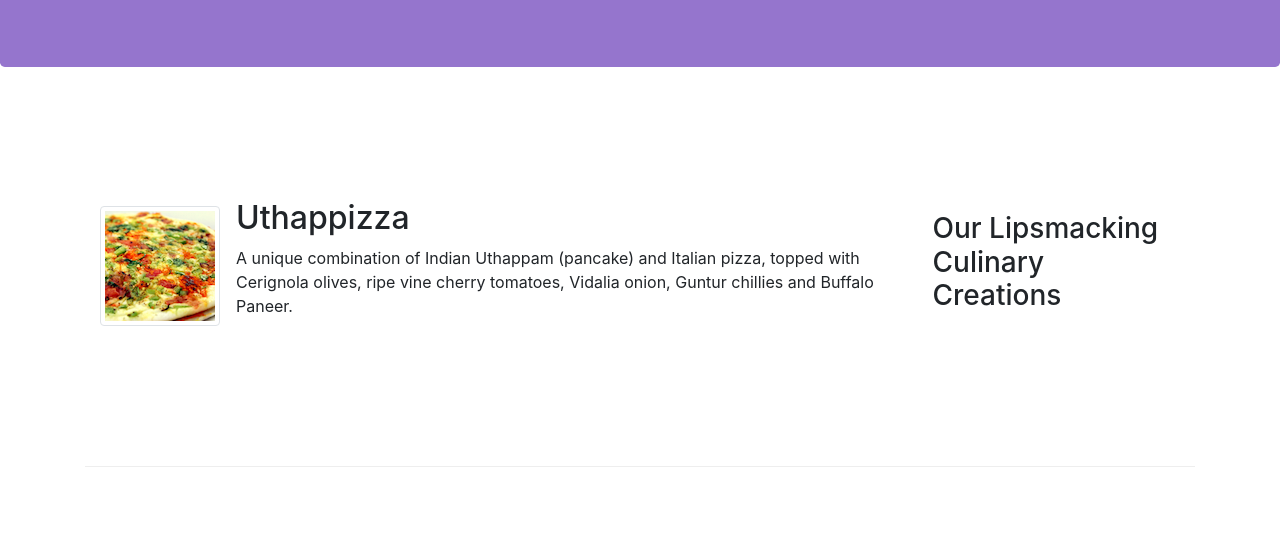
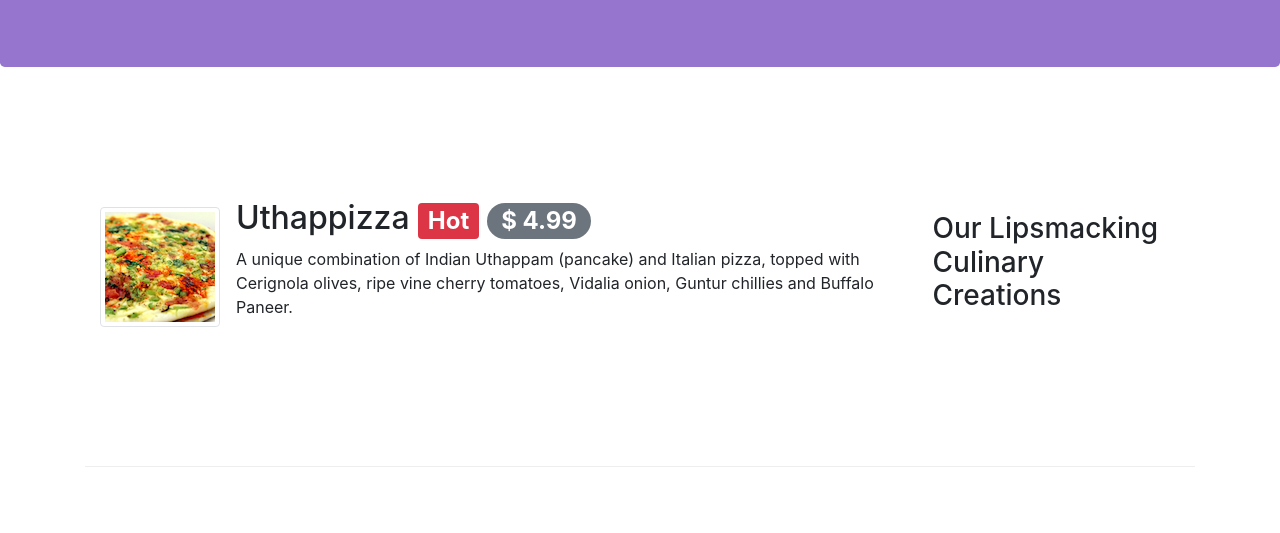
Before and after one commit to farzammalekzad/BT4, a website: page index.html in a window 1280 px wide. Shown: the part 267-800 px from the top of the page. Drawn offline with nearby package versions, Linux system fonts and the light colour scheme.

Commit message:
Alerting users

```diff
--- a/index.html
+++ b/index.html
@@ -58,7 +58,7 @@
                 <div class="media">
                     <img class="d-flex mr-3 img-thumbnail align-self-center" src="img/uthappizza.png" alt="uthappizza">
                     <div class="media-body">
-                        <h2 class="mt-0">Uthappizza</h2>
+                        <h2 class="mt-0">Uthappizza <span class="badge badge-danger mr-2">Hot</span><span class="badge badge-pill badge-secondary">$ 4.99</span></h2>
                         <p class="d-none d-sm-block">A unique combination of Indian Uthappam (pancake) and Italian pizza, topped with Cerignola olives, ripe vine cherry tomatoes, Vidalia onion, Guntur chillies and Buffalo Paneer.</p>
                     </div>
                 </div>
```
